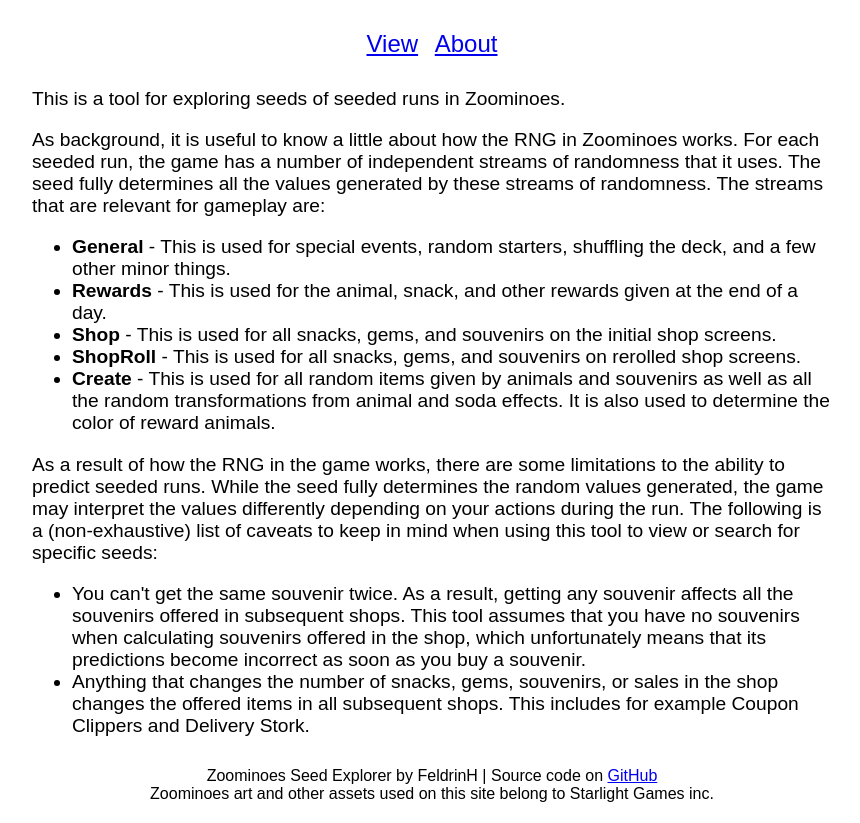
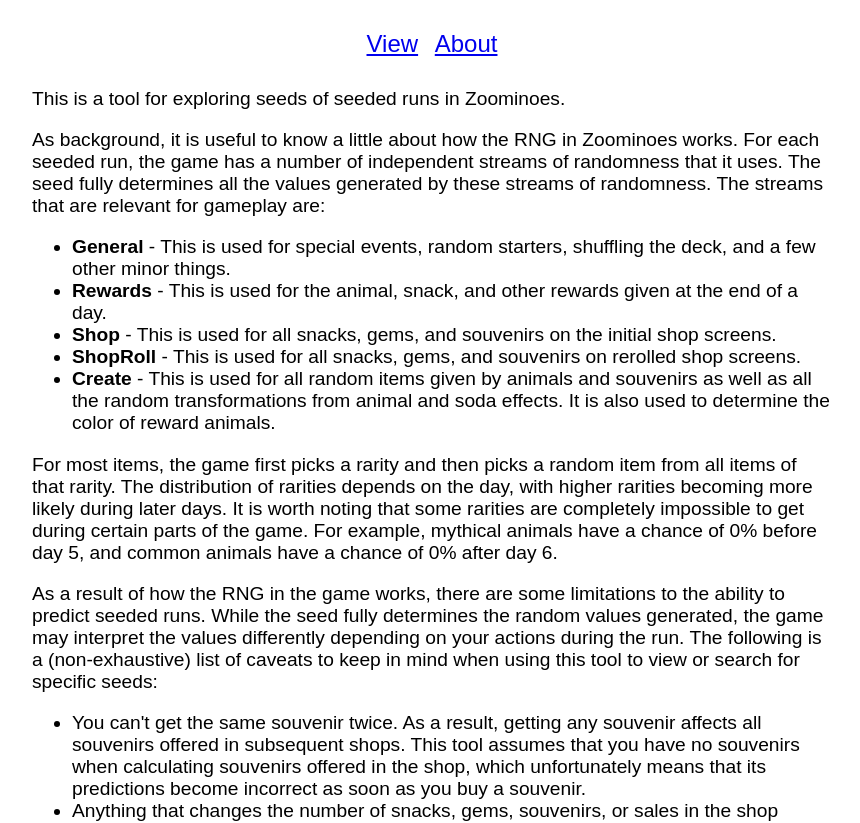
Before and after one commit to FeldrinH/zoominoes-seed-explorer, a SvelteKit app: page /about in a window 1280 px wide. Shown: the top 823 px of the page, without its empty margins (208-1068 px from the left). Built offline with nearby package versions, Linux system fonts and the light colour scheme; a web font is replaced by a local one.

Commit message:
Update about page

```diff
--- a/src/routes/about/+page.svelte
+++ b/src/routes/about/+page.svelte
@@ -17,12 +17,18 @@
             It is also used to determine the color of reward animals.</li>
     </ul>
     <p>
+        For most items, the game first picks a rarity and then picks a random item from all items of that rarity.
+        The distribution of rarities depends on the day, with higher rarities becoming more likely during later days.
+        It is worth noting that some rarities are completely impossible to get during certain parts of the game.
+        For example, mythical animals have a chance of 0% before day 5, and common animals have a chance of 0% after day 6.
+    </p>
+    <p>
         As a result of how the RNG in the game works, there are some limitations to the ability to predict seeded runs.
         While the seed fully determines the random values generated, the game may interpret the values differently depending on your actions during the run.
         The following is a (non-exhaustive) list of caveats to keep in mind when using this tool to view or search for specific seeds:
     </p>
     <ul>
-        <li>You can't get the same souvenir twice. As a result, getting any souvenir affects all the souvenirs offered in subsequent shops.
+        <li>You can't get the same souvenir twice. As a result, getting any souvenir affects all souvenirs offered in subsequent shops.
             This tool assumes that you have no souvenirs when calculating souvenirs offered in the shop, which unfortunately means that its predictions become incorrect as soon as you buy a souvenir.</li>
         <li>Anything that changes the number of snacks, gems, souvenirs, or sales in the shop changes the offered items in all subsequent shops.
             This includes for example Coupon Clippers and Delivery Stork.</li>
```
